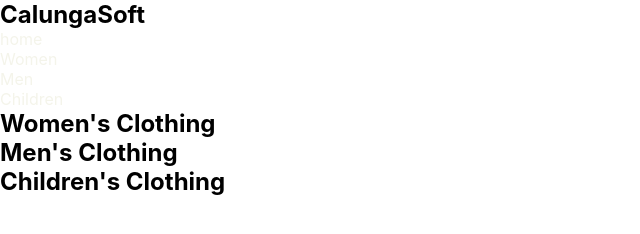
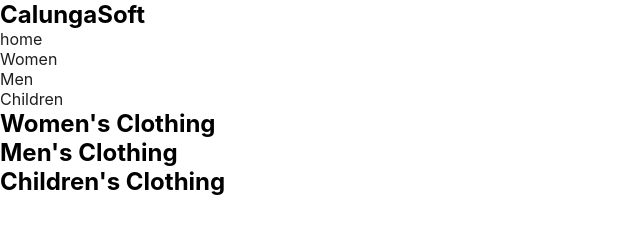
Before and after one commit to DevDario/teste-calunga-soft, a plain HTML site: page home.html in a window 1280 px wide. Shown: the whole page, without its empty margins (0-640 px from the left). Drawn offline with Linux system fonts and the light colour scheme.

Commit message:
style: changes links text color

```diff
--- a/home.scss
+++ b/home.scss
@@ -20,7 +20,7 @@
 
 a{
     text-decoration: none;
-    color: var(--white-main-color);
+    color: var(--dark-color);
 }
 
 ul{
```
Also changed, not shown: home.css, 1 other file.
